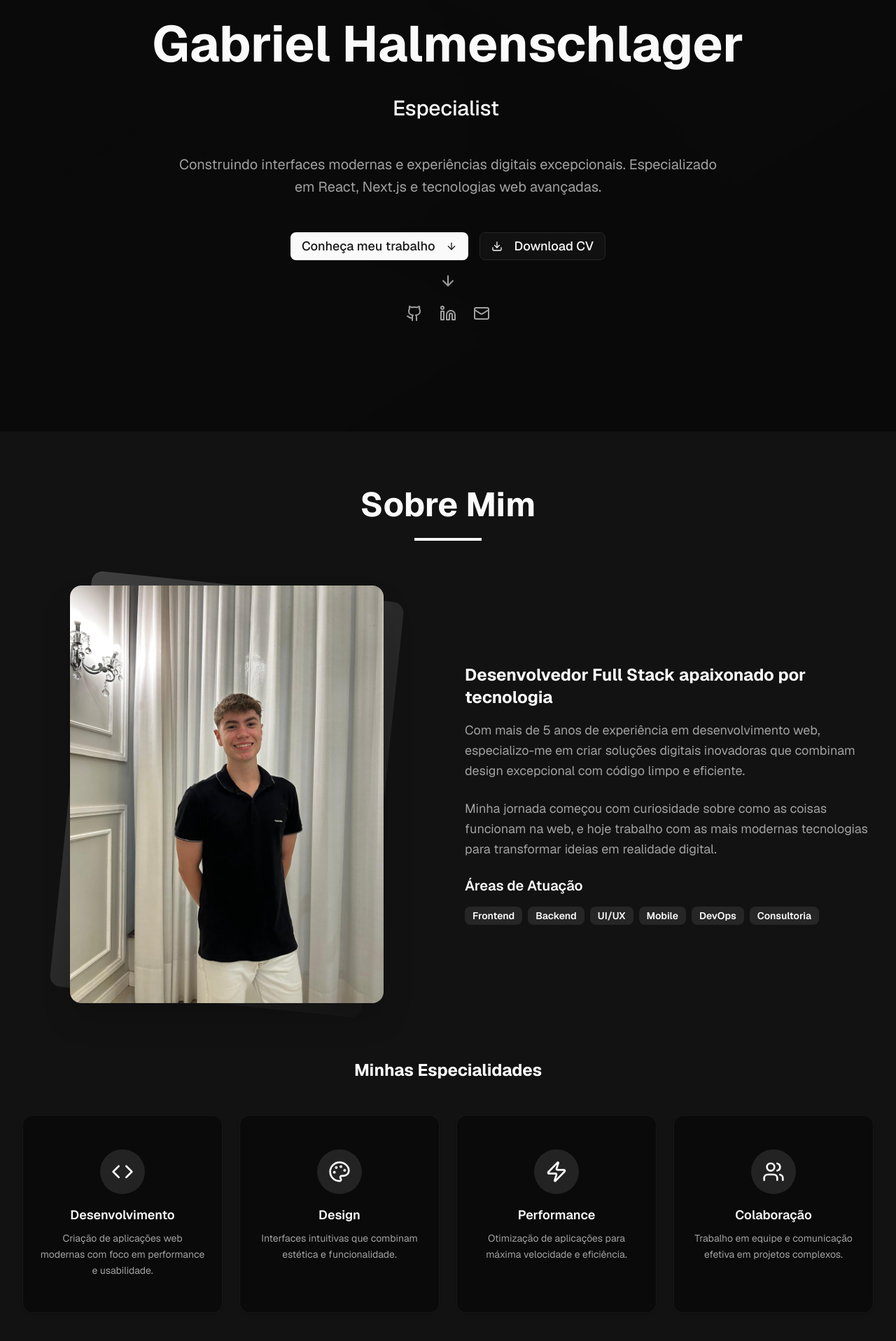
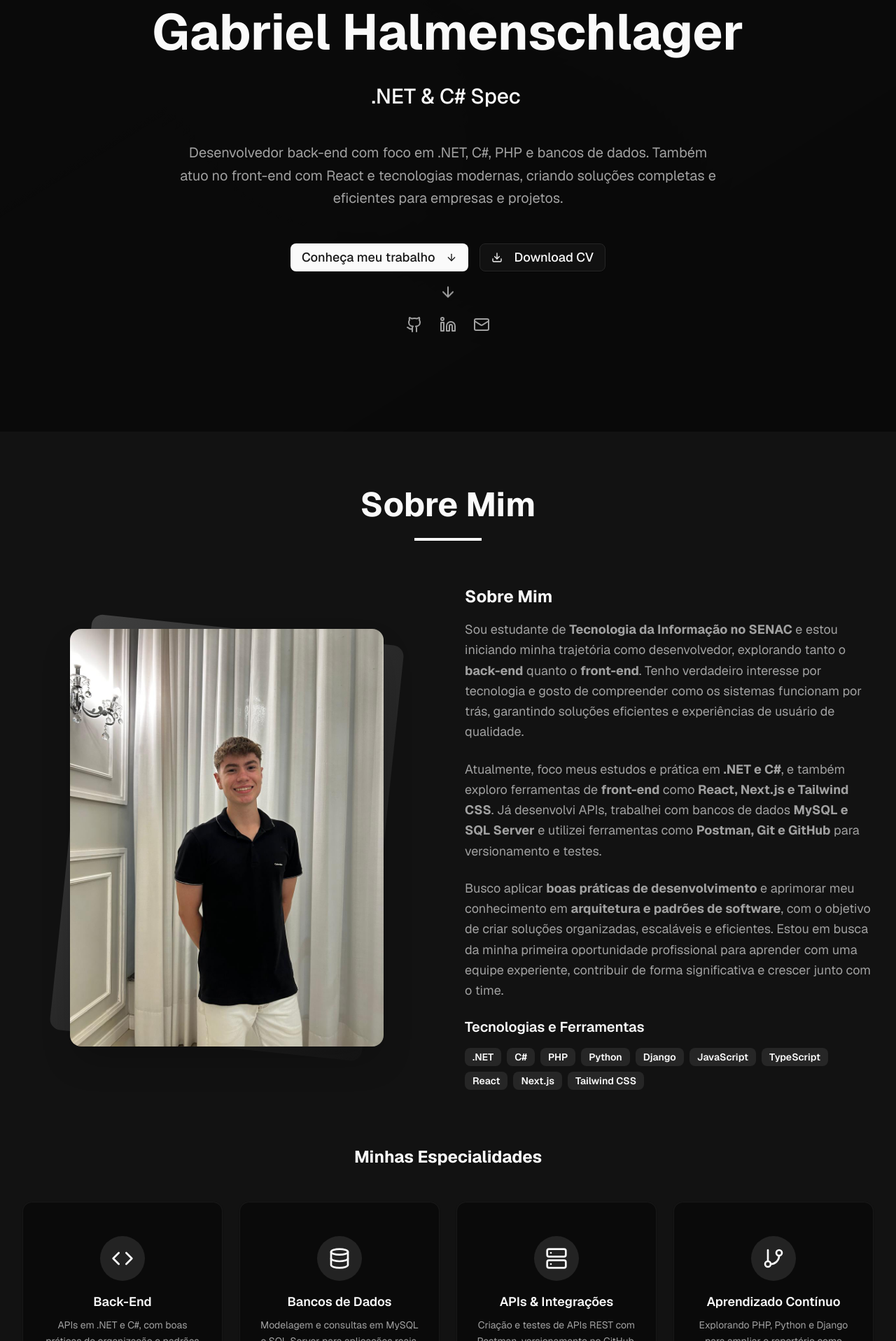
Before and after one commit to gabrielhalmenschlager/portifolio-react-gabriel-halmenschlager, a Next.js app: page / in a window 1280 px wide. Shown: the part 183-2100 px from the top of the page at 70% size. Built offline with nearby package versions, Linux system fonts and the light colour scheme.

Commit message:
Fazendo ajustes no about-section

```diff
--- a/components/sections/about-section.tsx
+++ b/components/sections/about-section.tsx
@@ -3,7 +3,7 @@
 import { useState, useEffect, useRef } from "react"
 import { Card, CardContent } from "@/components/ui/card"
 import { Badge } from "@/components/ui/badge"
-import { Code, Palette, Zap, Users } from "lucide-react"
+import { Code, Database, GitBranch, Server } from "lucide-react"
 
 export function AboutSection() {
   const [isVisible, setIsVisible] = useState(false)
@@ -29,23 +29,23 @@ export function AboutSection() {
   const specialties = [
     {
       icon: Code,
-      title: "Desenvolvimento",
-      description: "Criação de aplicações web modernas com foco em performance e usabilidade.",
+      title: "Back-End",
+      description: "APIs em .NET e C#, com boas práticas de organização e padrões como MVC e DDD.",
     },
     {
-      icon: Palette,
-      title: "Design",
-      description: "Interfaces intuitivas que combinam estética e funcionalidade.",
+      icon: Database,
+      title: "Bancos de Dados",
+      description: "Modelagem e consultas em MySQL e SQL Server para aplicações reais.",
     },
     {
-      icon: Zap,
-      title: "Performance",
-      description: "Otimização de aplicações para máxima velocidade e eficiência.",
+      icon: Server,
+      title: "APIs & Integrações",
+      description: "Criação e testes de APIs REST com Postman, versionamento no GitHub.",
     },
     {
-      icon: Users,
-      title: "Colaboração",
-      description: "Trabalho em equipe e comunicação efetiva em projetos complexos.",
+      icon: GitBranch,
+      title: "Aprendizado Contínuo",
+      description: "Explorando PHP, Python e Django para ampliar o repertório como desenvolvedor.",
     },
   ]
 
@@ -78,27 +78,36 @@ export function AboutSection() {
 
             {/* About Content */}
             <div className="space-y-6">
-              <div>
-                <h3 className="text-2xl font-bold text-foreground mb-4">
-                  Desenvolvedor Full Stack apaixonado por tecnologia
-                </h3>
-                <p className="text-muted-foreground text-lg leading-relaxed mb-6">
-                  Com mais de 5 anos de experiência em desenvolvimento web, especializo-me em criar soluções digitais
-                  inovadoras que combinam design excepcional com código limpo e eficiente.
-                </p>
-                <p className="text-muted-foreground text-lg leading-relaxed">
-                  Minha jornada começou com curiosidade sobre como as coisas funcionam na web, e hoje trabalho com as
-                  mais modernas tecnologias para transformar ideias em realidade digital.
-                </p>
-              </div>
+            <h3 className="text-2xl font-bold text-foreground mb-4">Sobre Mim</h3>
+              <p className="text-muted-foreground text-lg leading-relaxed">
+                Sou estudante de <strong>Tecnologia da Informação no SENAC</strong> e estou iniciando minha trajetória como desenvolvedor, explorando tanto o <strong>back-end</strong> quanto o <strong>front-end</strong>. Tenho verdadeiro interesse por tecnologia e gosto de compreender como os sistemas funcionam por trás, garantindo soluções eficientes e experiências de usuário de qualidade.
+              </p>
+              <p className="text-muted-foreground text-lg leading-relaxed">
+                Atualmente, foco meus estudos e prática em <strong>.NET e C#</strong>, e também exploro ferramentas de <strong>front-end</strong> como <strong>React, Next.js e Tailwind CSS</strong>. Já desenvolvi APIs, trabalhei com bancos de dados <strong>MySQL e SQL Server</strong> e utilizei ferramentas como <strong>Postman, Git e GitHub</strong> para versionamento e testes.
+              </p>
+              <p className="text-muted-foreground text-lg leading-relaxed">
+                Busco aplicar <strong>boas práticas de desenvolvimento</strong> e aprimorar meu conhecimento em <strong>arquitetura e padrões de software</strong>, com o objetivo de criar soluções organizadas, escaláveis e eficientes. Estou em busca da minha primeira oportunidade profissional para aprender com uma equipe experiente, contribuir de forma significativa e crescer junto com o time.
+              </p>
 
               {/* Key Areas */}
               <div>
-                <h4 className="text-xl font-semibold text-foreground mb-4">Áreas de Atuação</h4>
+                <h4 className="text-xl font-semibold text-foreground mb-4">Tecnologias e Ferramentas</h4>
                 <div className="flex flex-wrap gap-2">
-                  {["Frontend", "Backend", "UI/UX", "Mobile", "DevOps", "Consultoria"].map((area) => (
-                    <Badge key={area} variant="secondary" className="text-sm">
-                      {area}
+                  {[
+                    ".NET",
+                    "C#",
+                    "PHP",
+                    "Python",
+                    "Django",
+                    "JavaScript",
+                    "TypeScript",
+                    "React",
+                    "Next.js",
+                    "Tailwind CSS",
+
+                  ].map((tech) => (
+                    <Badge key={tech} variant="secondary" className="text-sm">
+                      {tech}
                     </Badge>
                   ))}
                 </div>
--- a/components/sections/hero-section.tsx
+++ b/components/sections/hero-section.tsx
@@ -20,10 +20,9 @@ export function HeroSection() {
   }
 
   const downloadCV = () => {
-    // Simular download do CV
     const link = document.createElement("a")
-    link.href = "/cv-desenvolvedor.pdf"
-    link.download = "CV-Desenvolvedor.pdf"
+    link.href = "/cv-gabriel-halmenschlager.pdf"
+    link.download = "CV-Gabriel-Halmenschlager.pdf"
     link.click()
   }
 
@@ -49,15 +48,17 @@ export function HeroSection() {
           </div>
 
           {/* Name */}
-          <h1 className="text-4xl sm:text-6xl lg:text-7xl font-bold text-foreground mb-6 text-balance">Gabriel Halmenschlager</h1>
+          <h1 className="text-4xl sm:text-6xl lg:text-7xl font-bold text-foreground mb-6 text-balance">
+            Gabriel Halmenschlager
+          </h1>
 
           {/* Typewriter Effect */}
           <div className="mb-8 h-16 flex items-center justify-center">
             <TypewriterEffect
               words={[
-                "Desenvolvedor Full Stack",
-                "Especialista em React",
-                "Criador de Experiências",
+                "Desenvolvedor Back-End",
+                ".NET & C# Specialist",
+                "Full Stack Developer",
                 "Apaixonado por Tecnologia",
               ]}
               className="text-xl sm:text-2xl lg:text-3xl text-primary font-medium"
@@ -66,8 +67,8 @@ export function HeroSection() {
 
           {/* Description */}
           <p className="text-lg sm:text-xl text-muted-foreground max-w-3xl mx-auto mb-12 text-pretty leading-relaxed">
-            Construindo interfaces modernas e experiências digitais excepcionais. Especializado em React, Next.js e
-            tecnologias web avançadas.
+            Desenvolvedor back-end com foco em .NET, C#, PHP e bancos de dados. Também atuo no front-end com React e
+            tecnologias modernas, criando soluções completas e eficientes para empresas e projetos.
           </p>
 
           {/* CTA Buttons */}
@@ -95,7 +96,7 @@ export function HeroSection() {
           {/* Social Links */}
           <div className="flex justify-center space-x-6">
             <a
-              href="https://github.com"
+              href="https://github.com/GabrielHalmenschlager"
               target="_blank"
               rel="noopener noreferrer"
               className="text-muted-foreground hover:text-primary transition-colors duration-200 hover:scale-110 transform"
@@ -104,7 +105,7 @@ export function HeroSection() {
               <span className="sr-only">GitHub</span>
             </a>
             <a
-              href="https://linkedin.com"
+              href="https://linkedin.com/in/gabriel-halmenschlager"
               target="_blank"
               rel="noopener noreferrer"
               className="text-muted-foreground hover:text-primary transition-colors duration-200 hover:scale-110 transform"
@@ -113,7 +114,7 @@ export function HeroSection() {
               <span className="sr-only">LinkedIn</span>
             </a>
             <a
-              href="mailto:joao@exemplo.com"
+              href="mailto:gabrielh2007.scs@gmail.com"
               className="text-muted-foreground hover:text-primary transition-colors duration-200 hover:scale-110 transform"
             >
               <Mail className="h-6 w-6" />
```
Also changed, not shown: 1 other file (tests, documents, lock files or other folders).
